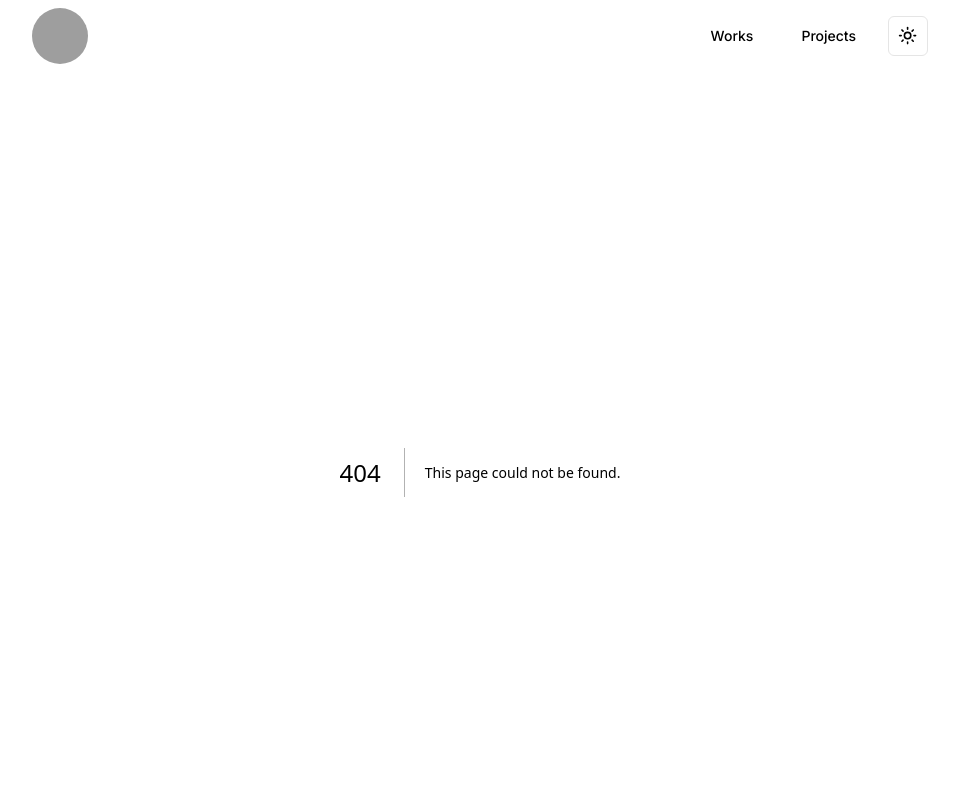
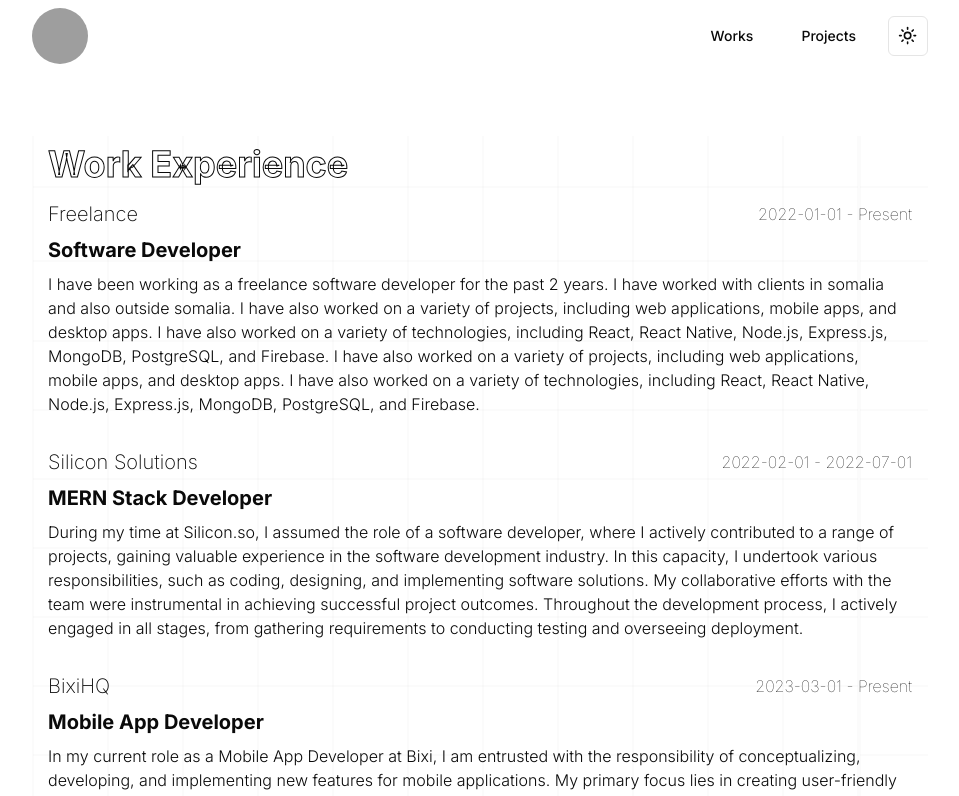
Before and after one commit to aaqyaar/abdizamed, a Next.js app: page /work-experience in a window 1280 px wide. Before the commit this address had no page. Shown: the top 796 px of the page, without its empty margins (160-1119 px from the left). Built offline with nearby package versions, Linux system fonts and the light colour scheme; grey boxes are pictures that could not be loaded.

Commit message:
Work experience page design completed

```diff
--- /dev/null
+++ b/app/work-experience/page.tsx
@@ -0,0 +1,62 @@
+import React from "react";
+import { IWorkExperience } from "@/lib/types";
+
+const workExperience: IWorkExperience[] = [
+  {
+    company: "Freelance",
+    position: "Software Developer",
+    startDate: "2022-01-01",
+    endDate: "Present",
+    description:
+      "I have been working as a freelance software developer for the past 2 years. I have worked with clients in somalia and also outside somalia. I have also worked on a variety of projects, including web applications, mobile apps, and desktop apps. I have also worked on a variety of technologies, including React, React Native, Node.js, Express.js, MongoDB, PostgreSQL, and Firebase. I have also worked on a variety of projects, including web applications, mobile apps, and desktop apps. I have also worked on a variety of technologies, including React, React Native, Node.js, Express.js, MongoDB, PostgreSQL, and Firebase.",
+  },
+  {
+    company: "Silicon Solutions",
+    position: "MERN Stack Developer",
+    startDate: "2022-02-01",
+    endDate: "2022-07-01",
+    description:
+      "During my time at Silicon.so, I assumed the role of a software developer, where I actively contributed to a range of projects, gaining valuable experience in the software development industry. In this capacity, I undertook various responsibilities, such as coding, designing, and implementing software solutions. My collaborative efforts with the team were instrumental in achieving successful project outcomes. Throughout the development process, I actively engaged in all stages, from gathering requirements to conducting testing and overseeing deployment.",
+  },
+  {
+    company: "BixiHQ",
+    position: "Mobile App Developer",
+    startDate: "2023-03-01",
+    endDate: "Present",
+
+    description:
+      "In my current role as a Mobile App Developer at Bixi, I am entrusted with the responsibility of conceptualizing, developing, and implementing new features for mobile applications. My primary focus lies in creating user-friendly and innovative apps, which entails leveraging cutting-edge technologies like React Native to build dynamic and responsive interfaces. Additionally, I am deeply committed to optimizing app performance to ensure seamless user experiences. As part of my role, I actively participate in various stages of the app development process, from initial ideation and design to rigorous testing and final deployment. I also collaborate with cross-functional teams to define, design, and ship new features. I am also responsible for continuously discovering, evaluating, and implementing new technologies to maximize development efficiency.",
+  },
+];
+
+export default function WorkExperiencePage() {
+  return (
+    <main className="mt-16 mb-20 max-w-4xl mx-4 lg:mx-auto">
+      <div className="bg-[url(/grid.svg)] h-full px-4">
+        <h1
+          className="text-4xl font-bold pt-2"
+          style={{
+            WebkitTextStroke: "1px",
+            WebkitTextFillColor: "transparent",
+          }}
+        >
+          Work Experience
+        </h1>
+        <div className="flex flex-col gap-4">
+          {workExperience.map((work, index) => (
+            <div key={index} className="flex flex-col gap-2 mt-4">
+              <div className="flex items-center justify-between">
+                <h2 className="text-xl font-extralight">{work.company}</h2>
+                <h2 className="font-thin">
+                  {work.startDate} - {work.endDate}
+                </h2>
+              </div>
+              <h3 className="text-xl font-bold">{work.position}</h3>
+              <p className="font-light">{work.description}</p>
+            </div>
+          ))}
+        </div>
+      </div>
+    </main>
+  );
+}
```
Also changed, not shown: public/grid.svg (added).
